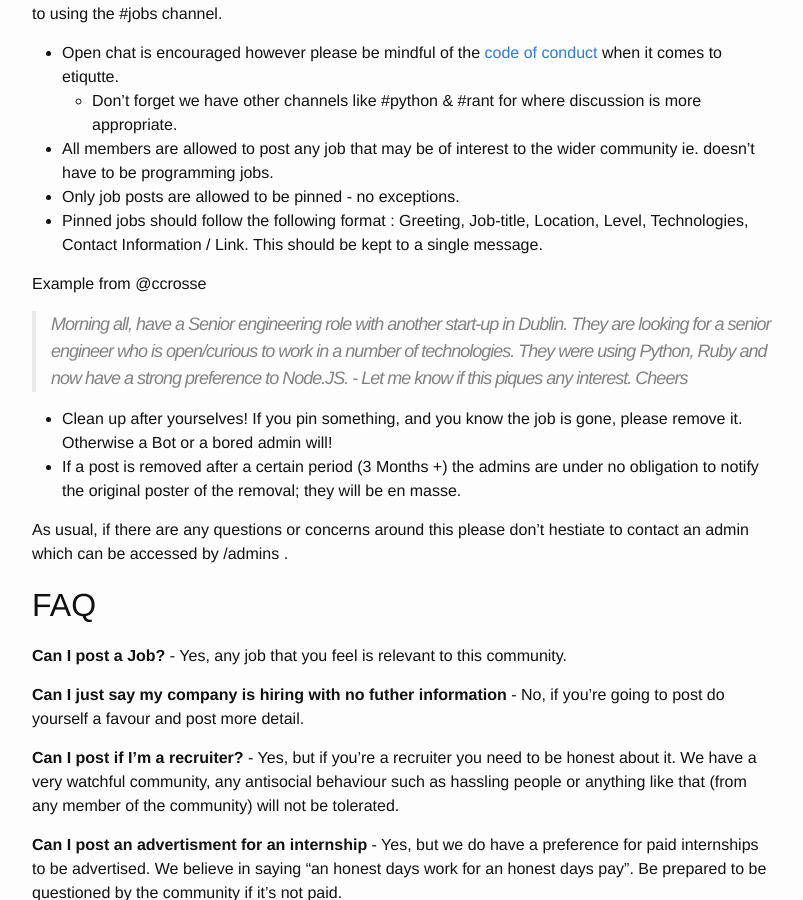
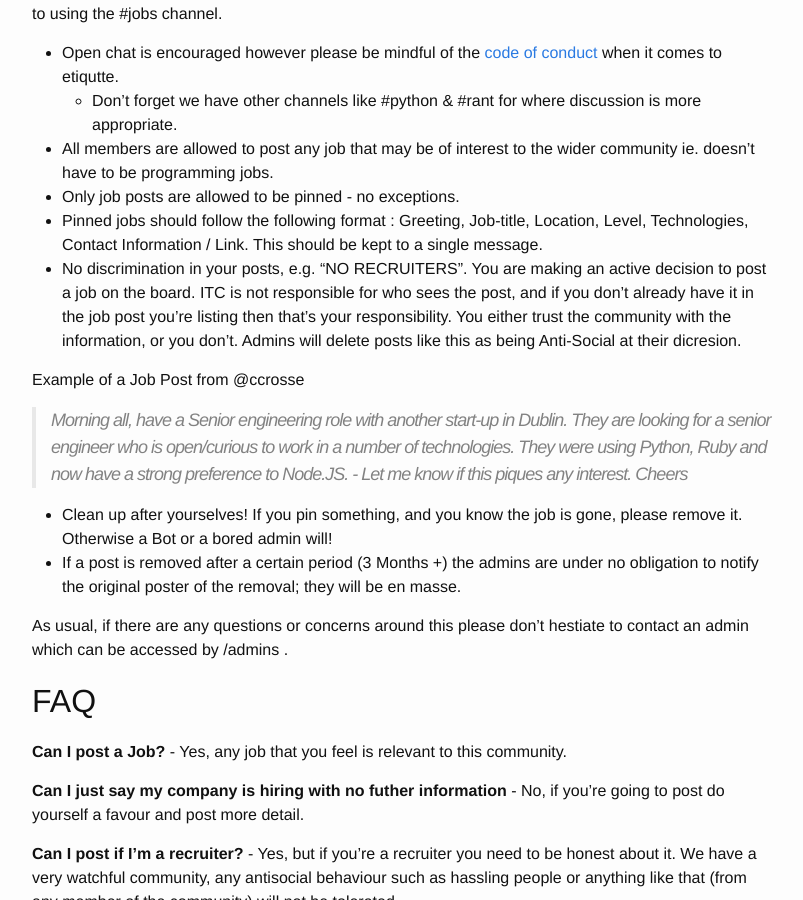
Before and after one commit to IrishTechCommunity/irishtechcommunity.github.io, a Jekyll site: the page built from jobsfaq.md, in a window 1280 px wide and 900 px high, scrolled down 349 px. Shown: the whole window, without its empty margins (238-1041 px from the left). Built offline with Jekyll 4.4.1, drawn with Linux system fonts in a browser that asks for light colours.

Commit message:
Update jobsfaq.md
Addition of deleting posts that are deemed anti-social/discriminatory at the discretion of an admin.

```diff
--- a/jobsfaq.md
+++ b/jobsfaq.md
@@ -13,8 +13,9 @@ As our community grows, it's important that all members are aware of best practi
 * All members are allowed to post any job that may be of interest to the wider community ie. doesn't have to be programming jobs.
 * Only job posts are allowed to be pinned - no exceptions.
 * Pinned jobs should follow the following format : Greeting, Job-title, Location, Level, Technologies, Contact Information / Link. This should be kept to a single message.
+* No discrimination in your posts, e.g. "NO RECRUITERS". You are making an active decision to post a job on the board. ITC is not responsible for who sees the post, and if you don't already have it in the job post you're listing then that's your responsibility. You either trust the community with the information, or you don't. Admins will delete posts like this as being Anti-Social at their dicresion.
 
-Example from @ccrosse
+Example of a Job Post from @ccrosse
 
 > Morning all, have a Senior engineering role with another start-up in Dublin. They are looking for a senior engineer who is open/curious to work in a number of technologies. They were using Python, Ruby and now have a strong preference to Node.JS. - Let me know if this piques any interest. Cheers
 
```
